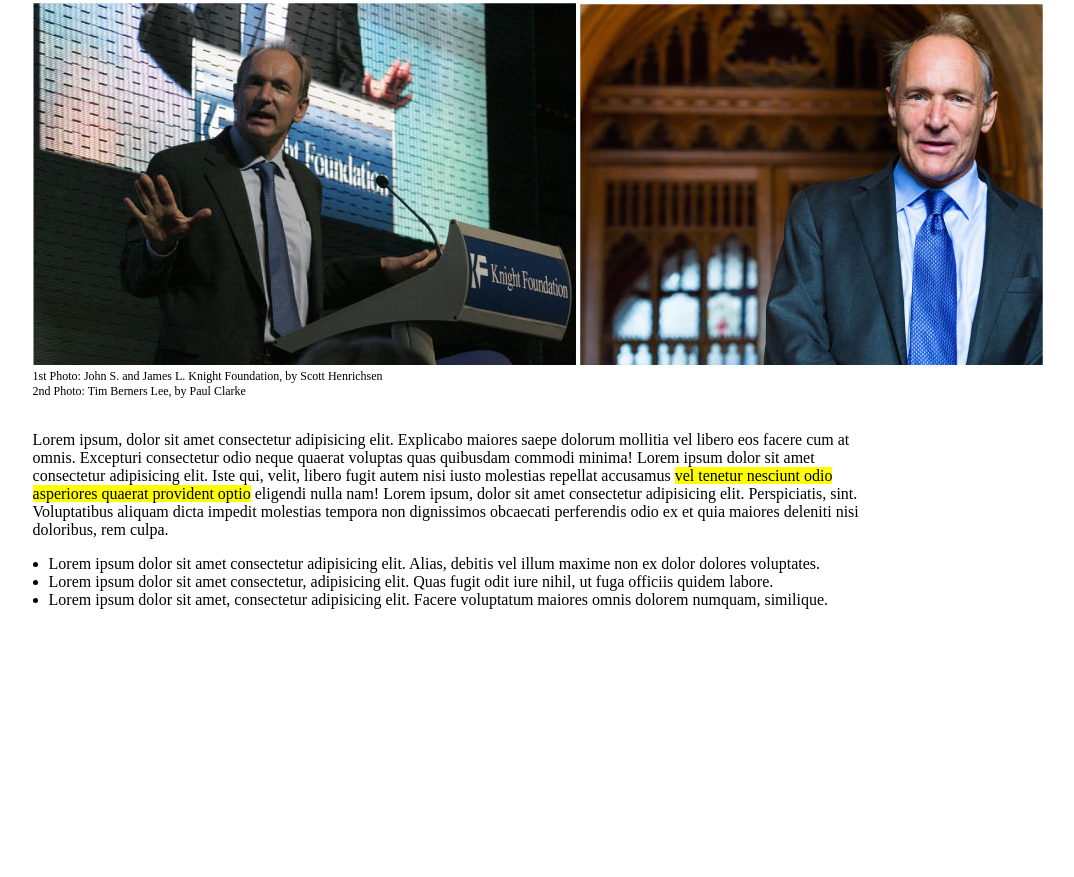
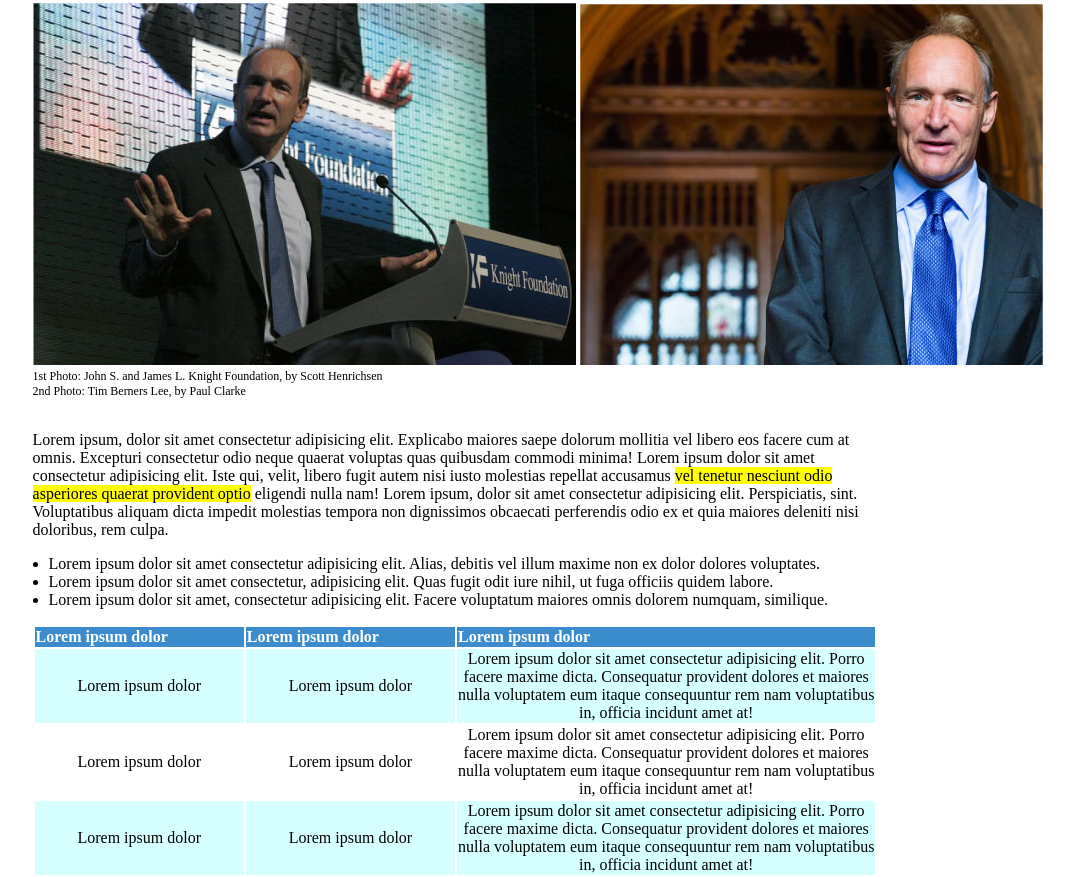
Before and after one commit to matteodilorenzo21/html-css-booleaner, a plain HTML site: page index.html in a window 1280 px wide. Shown: the part 287-1164 px from the top of the page, without its empty margins (185-1259 px from the left). Before the commit the page ends 912 px from the top, so only its background shows below. Drawn offline with Linux system fonts and the light colour scheme.

Commit message:
table added

```diff
--- a/css/style.css
+++ b/css/style.css
@@ -42,3 +42,20 @@ figcaption{
 #todo-list{
     margin-left: -24px;
 }
+
+table{
+    text-align: center;
+    vertical-align: middle;
+}
+
+.table-header{
+    background-color: rgb(60, 140, 205);
+}
+
+th{
+    color: white;
+    text-align: left;
+}
+.tr-coloured{
+    background-color: rgba(0, 255, 255, 0.159);
+}
--- a/index.html
+++ b/index.html
@@ -35,6 +35,36 @@
                     <li>Lorem ipsum dolor sit amet, consectetur adipisicing elit. Facere voluptatum maiores omnis dolorem numquam, similique.</li>
                 </ul>
             </div>
+            <div id="table">
+                <table>
+                    <thead class="table-header">
+                        <th>Lorem ipsum dolor</th>
+                        <th>Lorem ipsum dolor</th>
+                        <th>Lorem ipsum dolor</th>
+                    </thead>
+
+                    <tbody>
+                        <tr class="tr-coloured">
+                        <td style="width: 25%;">Lorem ipsum dolor</td>
+                        <td style="width: 25%;">Lorem ipsum dolor</td>
+                        <td style="width: 50%;">Lorem ipsum dolor sit amet consectetur adipisicing elit. Porro facere maxime dicta. Consequatur provident dolores et maiores nulla voluptatem eum itaque consequuntur rem nam voluptatibus in, officia incidunt amet at!</td>
+                        </tr>
+
+                        <tr>
+                        <td style="width: 25%;">Lorem ipsum dolor</td>
+                        <td style="width: 25%;">Lorem ipsum dolor</td>
+                        <td style="width: 50%;">Lorem ipsum dolor sit amet consectetur adipisicing elit. Porro facere maxime dicta. Consequatur provident dolores et maiores nulla voluptatem eum itaque consequuntur rem nam voluptatibus in, officia incidunt amet at!</td>
+                        </tr>
+
+                        <tr class="tr-coloured">
+                        <td style="width: 25%;">Lorem ipsum dolor</td>
+                        <td style="width: 25%;">Lorem ipsum dolor</td>
+                        <td style="width: 50%;">Lorem ipsum dolor sit amet consectetur adipisicing elit. Porro facere maxime dicta. Consequatur provident dolores et maiores nulla voluptatem eum itaque consequuntur rem nam voluptatibus in, officia incidunt amet at!</td>
+                        </tr>
+                    </tbody>
+
+                    </table>
+            </div>
         </main>
     </div>
 </body>
```
